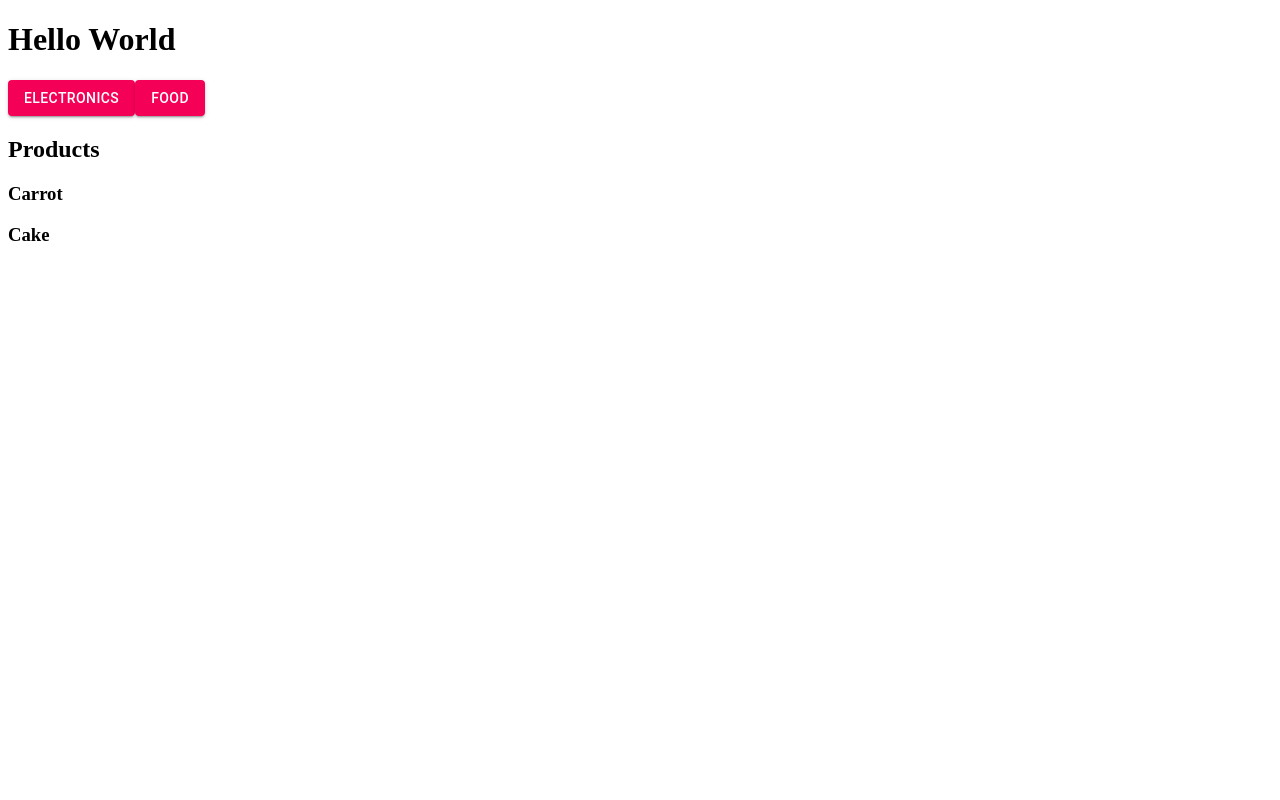
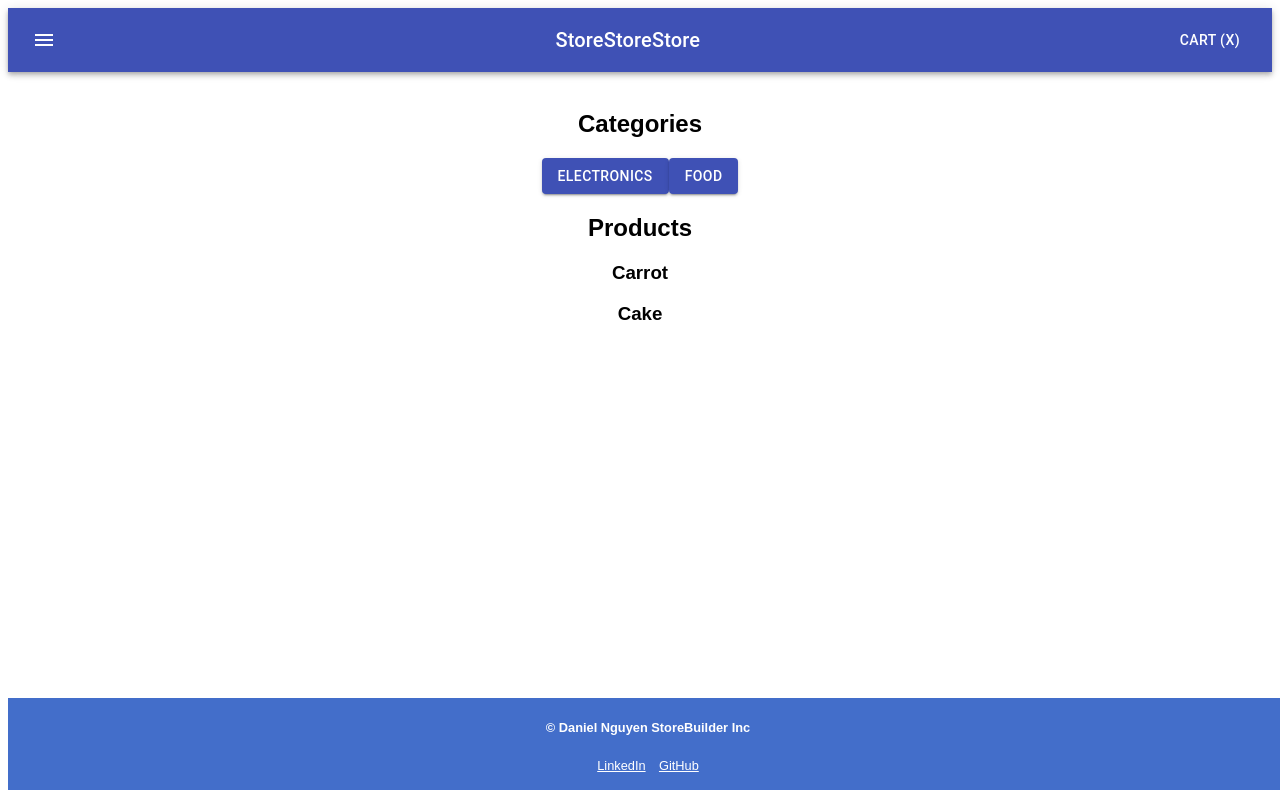
Before and after one commit to daniel-nguyen-401-advanced-javascript/storefront, a React (Create React App) app in the folder storefront/: page / in a window 1280 px wide. Built offline with nearby package versions, Linux system fonts and the light colour scheme.

Commit message:
got some basic styling in there

```diff
--- a/storefront/package.json
+++ b/storefront/package.json
@@ -4,9 +4,12 @@
   "private": true,
   "dependencies": {
     "@material-ui/core": "^4.11.0",
+    "@material-ui/icons": "^4.9.1",
+    "@material-ui/styles": "^4.10.0",
     "@testing-library/jest-dom": "^4.2.4",
     "@testing-library/react": "^9.3.2",
     "@testing-library/user-event": "^7.1.2",
+    "node-sass": "^4.14.1",
     "react": "^16.13.1",
     "react-dom": "^16.13.1",
     "react-redux": "^7.2.0",
--- a/storefront/src/App.js
+++ b/storefront/src/App.js
@@ -1,8 +1,11 @@
 import React from 'react';
 import {Provider} from 'react-redux';
-import store from './store';
+import store from './store/store';
 import Products from './Components/Products';
 import Categories from './Components/Categories';
+import Footer from './Components/Footer/Footer';
+import Header from './Components/Header/Header';
+import './styles/styles.scss';
 
 // connect app to global state redux store
 // wrap app in store provider
@@ -13,9 +16,11 @@ function App() {
     <Provider store={store}>
 
     <div className="App">
-      <h1>Hello World</h1>
+      <Header />
+      <br />
       <Categories />
       <Products />
+      <Footer />
     </div>
     </Provider>
   );
--- a/storefront/src/Components/Categories.js
+++ b/storefront/src/Components/Categories.js
@@ -9,7 +9,7 @@ function Categories(props) {
     categoriesHTML.push(
       <Button
         variant='contained'
-        color='secondary'
+        color='primary'
         key={i}
         onClick={(e) => {
           //change current cat
@@ -23,7 +23,10 @@ function Categories(props) {
         </Button>,
     );
   }
-  return <>{categoriesHTML}</>;
+  return <>
+  <h2>Categories</h2>
+  {categoriesHTML}
+  </>;
 }
 
 const mapStateToProps = (state) => {
--- /dev/null
+++ b/storefront/src/Components/Footer/Footer.js
@@ -0,0 +1,23 @@
+import React from 'react';
+
+
+function Footer() {
+
+  return (
+    <>
+
+      <div className='Footer'>
+        <h5> &copy; Daniel Nguyen StoreBuilder Inc</h5>
+        <p>
+          <a href="https://www.linkedin.com/in/danielknguyen/">
+          LinkedIn</a>  &nbsp;&nbsp;
+          <a href="https://github.com/danwin007">
+          GitHub</a>
+        </p>
+      </div>
+    </>
+  )
+
+}
+
+export default Footer;
--- /dev/null
+++ b/storefront/src/Components/Header/Header.js
@@ -0,0 +1,41 @@
+import React from 'react';
+import { makeStyles } from '@material-ui/core/styles';
+import AppBar from '@material-ui/core/AppBar';
+import Toolbar from '@material-ui/core/Toolbar';
+import Typography from '@material-ui/core/Typography';
+import Button from '@material-ui/core/Button';
+import IconButton from '@material-ui/core/IconButton';
+import MenuIcon from '@material-ui/icons/Menu';
+
+const useStyles = makeStyles((theme) => ({
+  root: {
+    flexGrow: 1,
+    color: '#7094c168',
+  },
+  menuButton: {
+    marginRight: theme.spacing(2),
+  },
+  title: {
+    flexGrow: 1,
+  },
+}));
+
+export default function ButtonAppBar() {
+  const classes = useStyles();
+
+  return (
+    <div className={classes.root}>
+      <AppBar position="static">
+        <Toolbar>
+          <IconButton edge="start" className={classes.menuButton} color="inherit" aria-label="menu">
+            <MenuIcon />
+          </IconButton>
+          <Typography variant="h6" className={classes.title}>
+            StoreStoreStore
+          </Typography>
+          <Button color="inherit">Cart (x)</Button>
+        </Toolbar>
+      </AppBar>
+    </div>
+  );
+}
--- /dev/null
+++ b/storefront/src/styles/styles.scss
@@ -0,0 +1,25 @@
+
+.App {
+  font-family: sans-serif;
+  text-align: center;
+}
+
+
+
+
+
+
+
+
+
+.Footer {
+  background-color: #0941bac2;
+  position: absolute;
+  bottom: 10px;
+  width: 100%;
+
+  h5, p a {
+    font-size: .8em;
+    color: white;
+  }
+}
```
Also changed, not shown: storefront/src/store/store.js (renamed from storefront/src/store.js), 1 other file (tests, documents, lock files or other folders).
